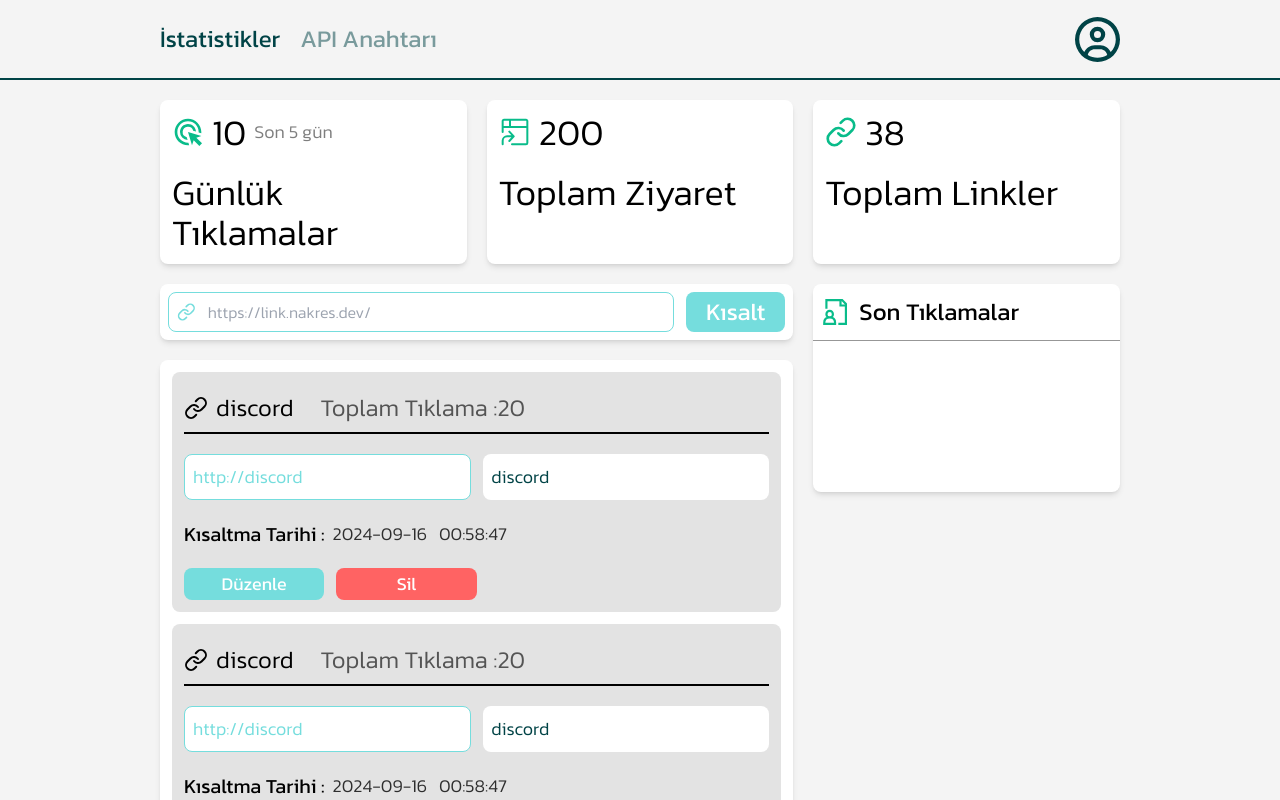
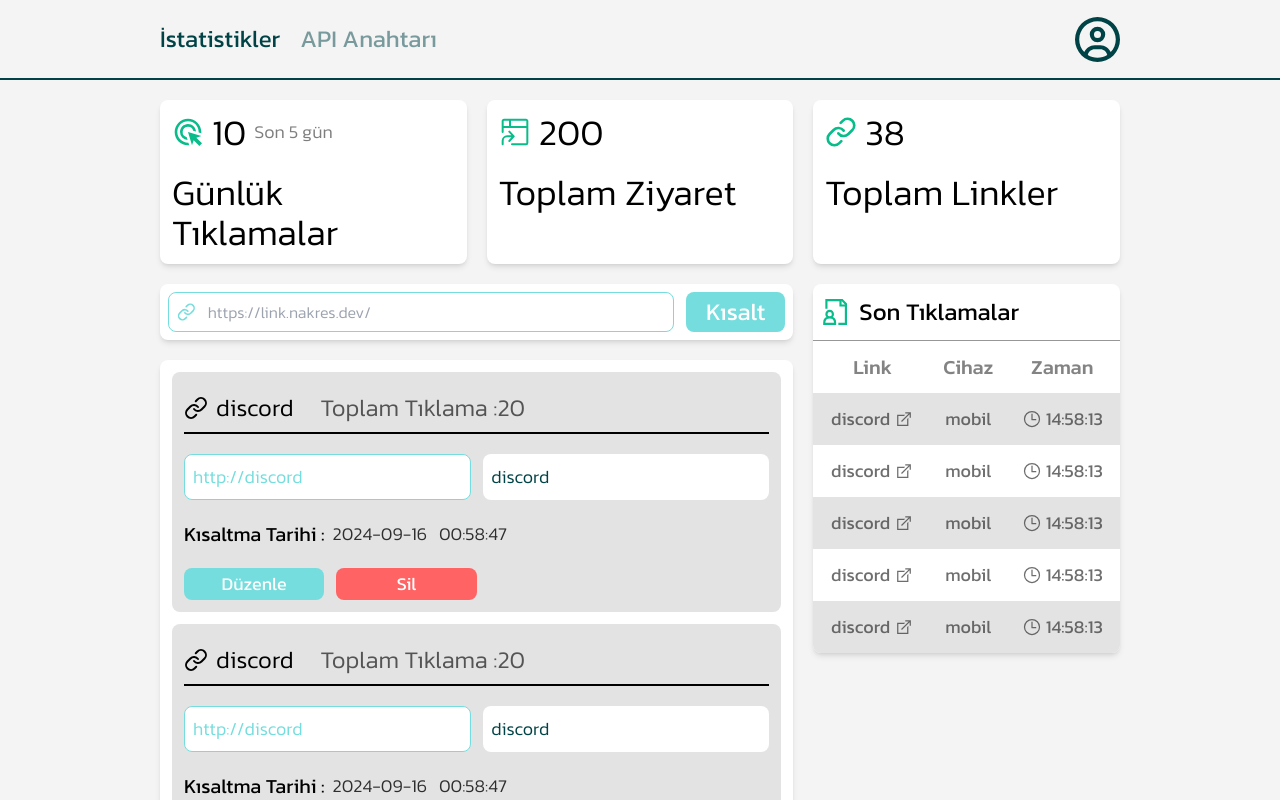
Before and after one commit to NNakreSS/next-url_shortener, a Next.js app: page /dashboard in a window 1280 px wide. Shown: the top 800 px of the page. Built offline with nearby package versions, Linux system fonts and the light colour scheme.

Commit message:
create table

```diff
--- a/src/app/components/dashboard/main/LastClickCard.tsx
+++ b/src/app/components/dashboard/main/LastClickCard.tsx
@@ -1,15 +1,61 @@
+// icons
 import { GrDocumentUser } from "react-icons/gr";
+import { LiaExternalLinkAltSolid } from "react-icons/lia";
+import { IoTimeOutline } from "react-icons/io5";
+// components
+import Table from "../LastViewTable";
+import LastViewCard from "../LastViewCard";
+
+const lastClicks = [
+  { tag: "discord", date: "14:58:13", device: "mobil" },
+  { tag: "discord", date: "14:58:13", device: "mobil" },
+  { tag: "discord", date: "14:58:13", device: "mobil" },
+  { tag: "discord", date: "14:58:13", device: "mobil" },
+  { tag: "discord", date: "14:58:13", device: "mobil" },
+];
+const labels = ["Link", "Cihaz", "Zaman"];
 
 function LastClickCard() {
   return (
-    <div className="bg-white shadow-md h-52 rounded-lg">
-      <div className="flex gap-3 items-center border-b border-b-gray/50 px-2 py-3">
-        <GrDocumentUser size={26} className="text-green" />
-        <span className="text-2xl">Son Tıklamalar</span>
-      </div>
-
-      <div></div>
-    </div>
+    <LastViewCard Icon={GrDocumentUser} label="Son Tıklamalar">
+      {lastClicks?.length < 0 ? (
+        <div className="flex items-center justify-center py-10">
+          <span>Bugünlük Tıklanma Yok</span>
+        </div>
+      ) : (
+        <Table>
+          <Table.Head>
+            <Table.Row>
+              {labels.map((key, i) => (
+                <Table.Column key={i}>{key}</Table.Column>
+              ))}
+            </Table.Row>
+          </Table.Head>
+          <Table.Body>
+            {lastClicks.map((click, i) => (
+              <Table.Row key={i}>
+                <Table.Cell>
+                  <span className="flex items-center justify-center gap-1 cursor-pointer group">
+                    {click.tag}{" "}
+                    <LiaExternalLinkAltSolid
+                      size={20}
+                      className="group-hover:text-black"
+                    />
+                  </span>
+                </Table.Cell>
+                <Table.Cell>{click.device}</Table.Cell>
+                <Table.Cell>
+                  <span className="flex items-center justify-center gap-1 cursor-pointer">
+                    <IoTimeOutline size={20} />
+                    {click.date}
+                  </span>
+                </Table.Cell>
+              </Table.Row>
+            ))}
+          </Table.Body>
+        </Table>
+      )}
+    </LastViewCard>
   );
 }
 
```
